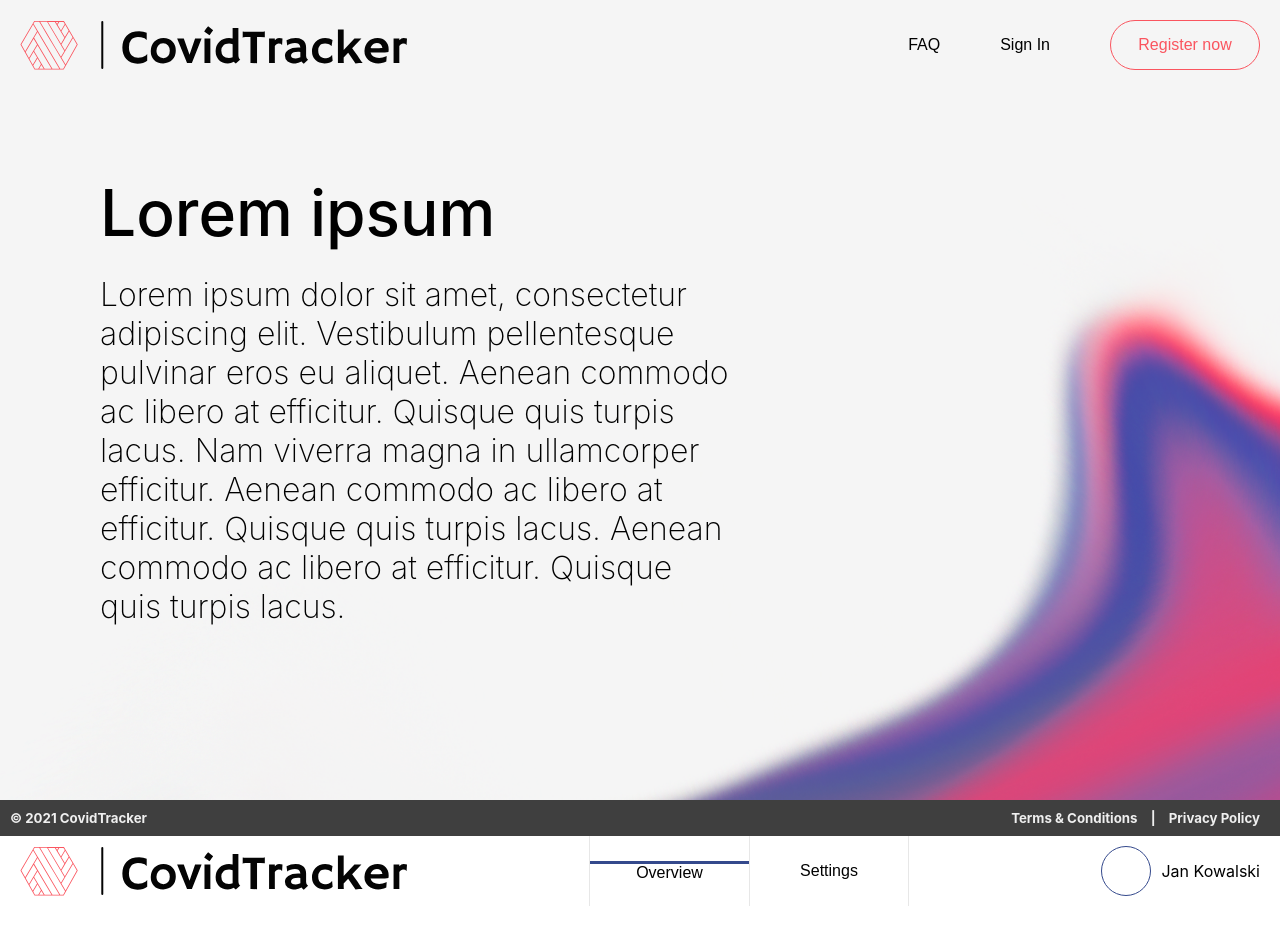
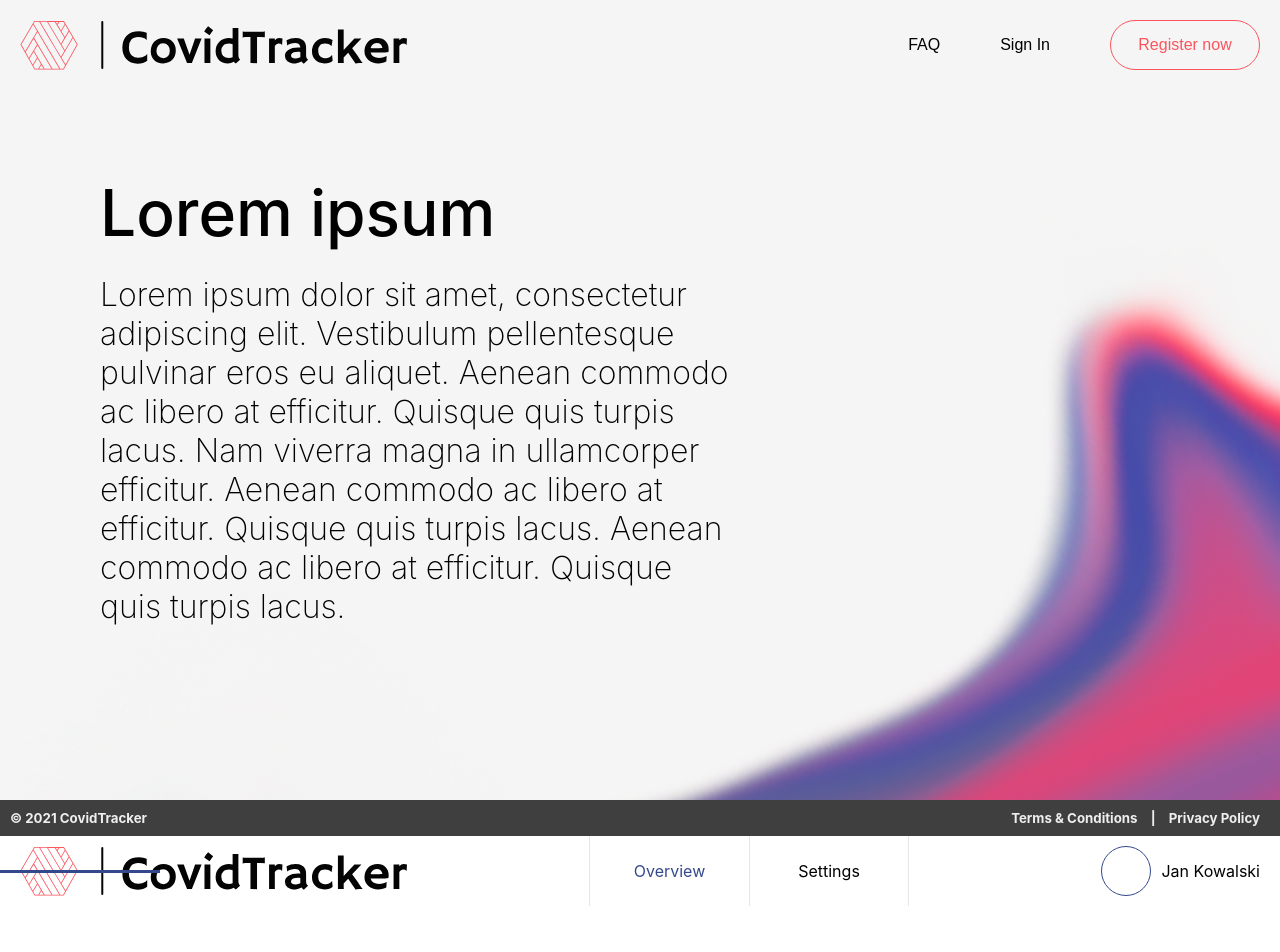
Before and after one commit to Jakub19/course-of-covid-monitor, a React (Create React App) app in the folder client/: page / in a window 1280 px wide. Shown: the top 952 px of the page. Built offline with nearby package versions, Linux system fonts and the light colour scheme.

Commit message:
Minor changes to navbar animation ang class naming

```diff
--- a/client/src/components/NavbarProfile.css
+++ b/client/src/components/NavbarProfile.css
@@ -29,42 +29,47 @@
     margin: 0px 10px;
 }
 
-.navbarProfile__buttons{
+.tab{
     display: flex;
     flex-flow: row;
+
+    list-style: none;
+    justify-content: center;
     align-items: center;
 }
 
 #btn1 { border-right: 0; }
 
-.navbarProfile__button{
+.tab__button{
+    display: flex;
     height: 70px;
     width: 160px;
     border: none;
     border-left: 1px #e7e7e7 solid;
     border-right: 1px #e7e7e7 solid;
     background-color: rgba(255, 255, 255, 0);
-    text-align: center;
     text-decoration: none;
     font-size: 16px;
+    justify-content: center;
+    align-items: center;
     cursor: pointer;
     transition: 0.2s;
 }
 
-.navbarProfile__button--box{
+.tab__indicator{
     height: 3px;
-    width: 100%;
-    bottom: 0;
-    position: relative;
+    width: 160px;
+    left: 0;
+    position: absolute;
     background-color: #34498C;
 }
 
-.navbarProfile__button:active{
+.tab__button--active{
     color: #34498C;
     transition: 0.2s;
 }
 
-.navbarProfile__button:hover {
+.tab__button:hover {
     color: #34498C;
     transition: 0.2s;
 }
--- a/client/src/components/NavbarProfile.js
+++ b/client/src/components/NavbarProfile.js
@@ -6,10 +6,11 @@ function NavbarProfile() {
     return (
         <nav className="navbarProfile">
             <img className="navbarProfile__logo" src={logo} alt="logo" />
-            <div className="navbarProfile__buttons">
-                <button className="navbarProfile__button" id="btn1"><div className="navbarProfile__button--box"></div><p>Overview</p>  </button>
-                <button className="navbarProfile__button">Settings</button>
-            </div>
+            <ul className="tab">
+            <span className="tab__indicator"></span>
+                <li className="tab__button tab__button--active" id="btn1"><p>Overview</p></li>
+                <li className="tab__button">Settings</li>
+            </ul>
             <div className="navbarProfile__profile--container">
                 <div className="navbarProfile__profile--icon"></div>
                 <div className="navbarProfile__profile--username">Jan Kowalski</div>
```
